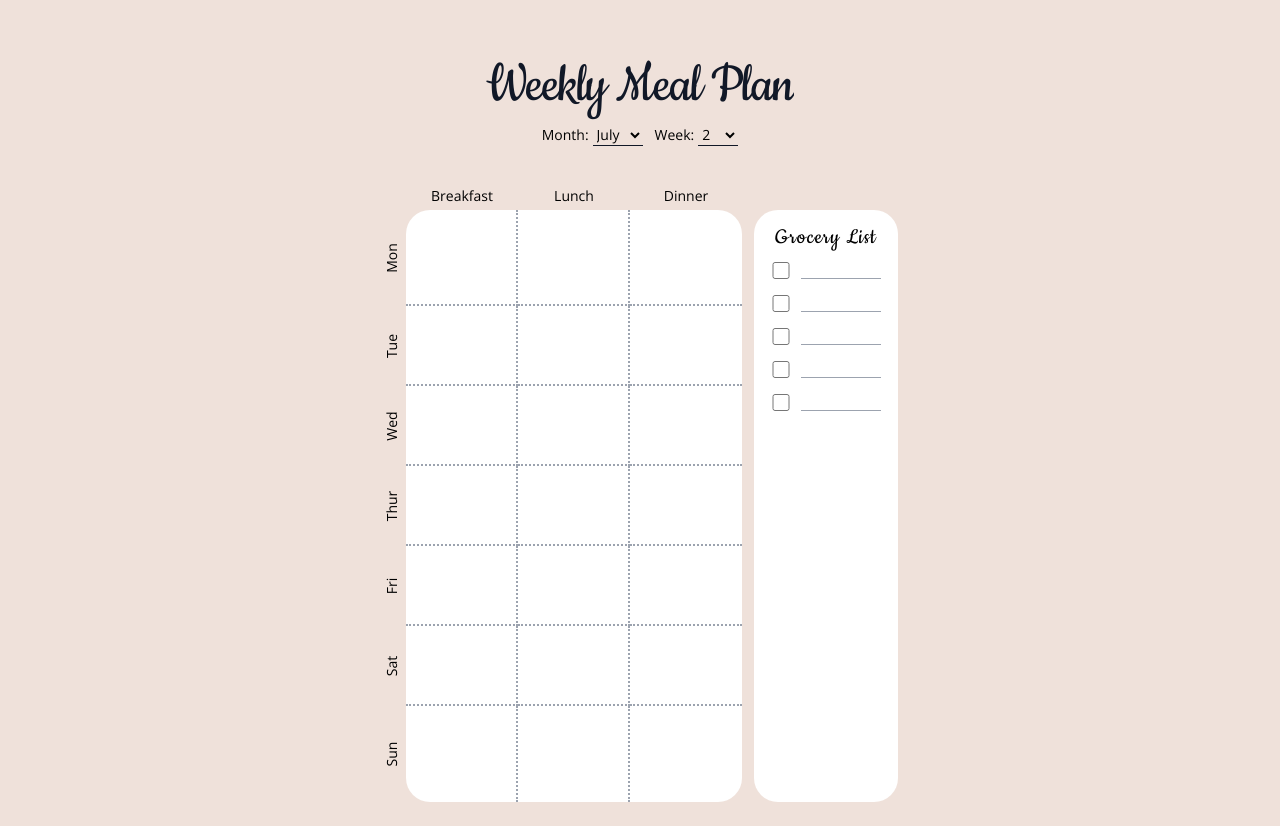
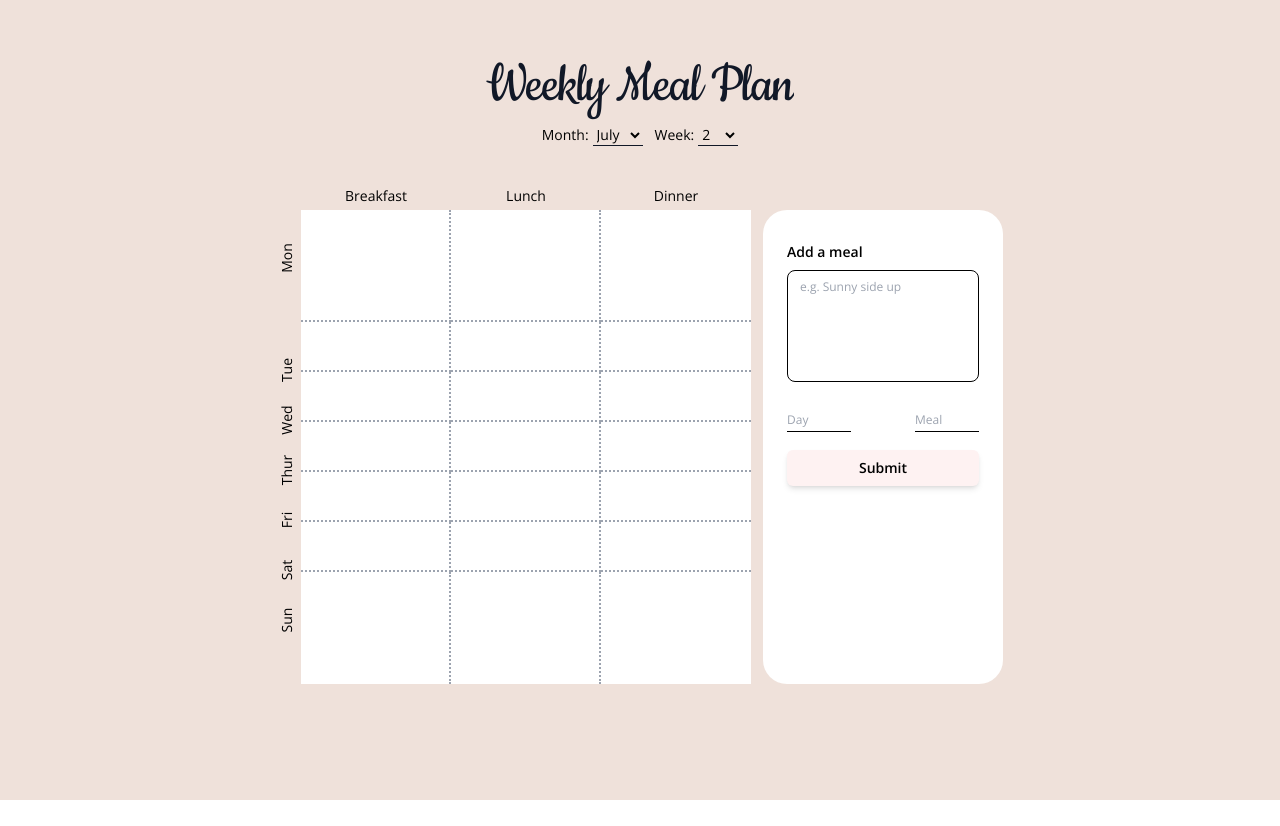
Before and after one commit to Seun-A/weekly-meal-planner, a React (Create React App) app: page / in a window 1280 px wide. After the commit the page ends 800 px from the top, so only its background shows below. Built offline with nearby package versions, Linux system fonts and the light colour scheme.

Commit message:
UI Phase 2, input form

```diff
--- a/public/index.html
+++ b/public/index.html
@@ -16,7 +16,7 @@
     <!-- Google Fonts -->
     <link rel="preconnect" href="https://fonts.googleapis.com">
     <link rel="preconnect" href="https://fonts.gstatic.com" crossorigin>
-    <link href="https://fonts.googleapis.com/css2?family=Cookie&family=Open+Sans:wght@400&display=swap" rel="stylesheet">
+    <link href="https://fonts.googleapis.com/css2?family=Cookie&family=Open+Sans:wght@400;600&display=swap" rel="stylesheet">
 
     <title>Meal Planner</title>
   </head>
--- /dev/null
+++ b/src/components/box/box.component.js
@@ -0,0 +1,28 @@
+import './box.style.css'
+
+const Box = ({rounded, extended, b, e, content}) => {
+
+  return (
+    <textarea className={`
+      table-box resize-none
+
+      py-2 px-3 text-xs bg-white border-dotted border-gray-400
+
+      hover:bg-red-50 cursor-pointer
+      active:bg-red-100
+
+      ${rounded ? `rounded-${rounded}-3xl` : ""}
+
+      h-${extended ? 28 : 24}
+
+      ${b ? 'border-b-2' : null}
+
+      ${e ? 'border-e-2' : null}
+    `}
+    value={content}
+    disabled
+    />
+  )
+}
+
+export default Box;
--- /dev/null
+++ b/src/components/box/box.style.css
@@ -0,0 +1,3 @@
+.table-box {
+  width: 150px;
+}
--- /dev/null
+++ b/src/components/forms/forms.component.js
@@ -0,0 +1,146 @@
+import { useState } from "react";
+
+const DefaultForm = ({ tableContent, setTableContent }) => {
+  const [state, setState] = useState({ day:'', meal:'', boxContent:'' })
+
+  const handleSubmit = event => {
+    event.preventDefault();
+
+    const { day, meal, boxContent } = state
+    const updatedTableContent = {
+      ...tableContent,
+      [day]: {
+        ...tableContent[day],
+        [meal]: {
+          ...tableContent[day][meal],
+          content: boxContent,
+        },
+      },
+    };
+
+    setTableContent(updatedTableContent);
+  }
+
+  const handleChange = event => {
+    const { value, name } = event.target
+    setState( prev => {return {...prev, [name]:value}} )
+  }
+
+
+  return (
+    <div>
+      <div className={`
+        font-semibold text-sm mb-2
+      `}>Add a meal</div>
+      <form onSubmit={handleSubmit}>
+        <textarea
+          className={`
+            h-28 w-full border border-black rounded-lg resize-none text-xs py-2 px-3
+            focus:outline-none
+            hover:border-red-400/25 focus:border-red-400/25 active:border-red-400/25
+            transition-colors duration-300
+          `}
+          name="boxContent"
+          type = "text"
+          placeholder="e.g. Sunny side up"
+          onChange={handleChange}
+        />
+
+        <section className="mt-6 flex justify-between">
+          <textarea
+            className={`
+              resize-none border-b border-black h-5 w-16 text-xs focus:outline-none
+            `}
+            name="day"
+            placeholder="Day"
+            onChange={handleChange}
+          />
+          <textarea
+            className={`
+              resize-none border-b border-black h-5 w-16 text-xs focus:outline-none
+            `}
+            name="meal"
+            onChange={handleChange}
+            placeholder="Meal"
+          />
+        </section>
+
+        <button className={`
+          bg-red-50
+          absolute
+
+          block w-48 top-60 py-2 shadow-md rounded-md text-sm font-semibold
+
+          transition duration-200
+
+          hover:bg-red-400/50
+
+          focus:outline-none active:translate-y-1
+        `}
+        >Submit</button>
+      </form>
+    </div>
+  )
+}
+
+
+
+const AltForm = () => {
+  const [state, setState] = useState({ day:'', meal:'', boxContent:'' })
+
+  const handleSubmit = async event => {
+    event.preventDefault();
+
+    const { day, meal, boxContent } = state
+
+    console.log(`Day: ${day}
+    \nMeal: ${meal}
+      \nDish ${boxContent}
+    `)
+  }
+
+  const handleChange = event => {
+    const { value, name } = event.target
+    setState( prev => {return {...prev, [name]:value}} )
+  }
+
+  return (
+    <div>
+      <div className={`
+        font-semibold text-sm mb-2
+      `}>Edit Breakfast for Saturday</div>
+      <form onSubmit={handleSubmit}>
+        <textarea
+          className={`
+            h-28 w-full border border-black rounded-lg resize-none text-xs py-2 px-3
+            focus:outline-none
+            hover:border-red-400/25 focus:border-red-400/25 active:border-red-400/25
+            transition-colors duration-300
+          `}
+          name="boxContent"
+          type = "text"
+          placeholder="e.g. Sunny side up"
+          onChange={handleChange}
+        />
+
+        <button className={`
+          bg-red-50
+          absolute
+
+          block w-48 top-60 py-2 shadow-md rounded-md text-sm font-semibold
+
+          transition duration-200
+
+          hover:bg-red-400/50
+
+          focus:outline-none active:translate-y-1
+        `}
+        >Submit</button>
+      </form>
+    </div>
+  )
+}
+
+
+export default DefaultForm
+export { AltForm }
--- /dev/null
+++ b/src/components/sidebar/sidebar.component.js
@@ -0,0 +1,9 @@
+import DefaultForm, { AltForm } from "../forms/forms.component";
+
+const Sidebar = ({ tableContent, setTableContent }) => (
+  <div className="bg-white mt-6 ms-3 rounded-3xl py-8 px-6 w-60 relative">
+    <DefaultForm tableContent={tableContent} setTableContent={setTableContent} />
+  </div>
+)
+
+export default Sidebar;
--- a/src/components/table/table.component.js
+++ b/src/components/table/table.component.js
@@ -1,48 +1,31 @@
 import './table.style.css';
+import Box from '../box/box.component';
 
-const Table = () => (
-  <div className="meal-table grid grid-cols-[1.5rem,7rem,7rem,7rem]">
-    <div className="h-6 w-6"></div>
-    <div className="text-sm text-center">Breakfast</div>
-    <div className="text-sm text-center">Lunch</div>
-    <div className="text-sm text-center">Dinner</div>
+const Table = ({ tableContent }) => {
+  const table = Object.entries(tableContent).map(([day, meals], i1) => {
+    const mealBoxes = Object.entries(meals).map(([meal, {...props}], i2) => (
+      <Box key={i2} {...props} />
+    ));
 
-    <div className="-rotate-90 translate-y-9 -translate-x-9 text-center h-6 w-24 text-sm">Mon</div>
-    <textarea className="p-2 text-xs bg-white h-24 border-dotted border-e-2 border-b-2 border-gray-400 rounded-tl-3xl" />
-    <textarea className="p-2 text-xs bg-white border-dotted border-e-2 border-b-2 border-gray-400" />
-    <textarea className="text-xs p-2 bg-white h-24 border-dotted border-b-2 border-gray-400 rounded-tr-3xl" />
+    // Returns a warning, to be fixed in the future
+    return (
+      <>
+        <div key={i1} className="-rotate-90 translate-y-9 -translate-x-9 text-center h-6 w-24 text-sm">{day}</div>
+        {mealBoxes}
+      </>
+    );
+  });
 
-    <div className="-rotate-90 translate-y-7 -translate-x-7 text-center h-6 w-20 text-sm">Tue</div>
-    <textarea className="text-xs p-2 bg-white h-20 border-dotted border-e-2 border-b-2 border-gray-400" />
-    <textarea className="text-xs p-2 bg-white h-20 border-dotted border-e-2 border-b-2 border-gray-400" />
-    <textarea className="text-xs p-2 bg-white h-20 border-dotted border-b-2 border-gray-400" />
+  return (
+    <div className="meal-table grid grid-cols-[1.5rem,150px,150px,150px]">
+      <div className="h-6 w-6"></div>
+      <div className="text-sm text-center">Breakfast</div>
+      <div className="text-sm text-center">Lunch</div>
+      <div className="text-sm text-center">Dinner</div>
 
-    <div className="-rotate-90 translate-y-7 -translate-x-7 text-center h-6 w-20 text-sm">Wed</div>
-    <textarea className="text-xs p-2 bg-white h-20 border-dotted border-e-2 border-b-2 border-gray-400" />
-    <textarea className="text-xs p-2 bg-white h-20 border-dotted border-e-2 border-b-2 border-gray-400" />
-    <textarea className="text-xs p-2 bg-white h-20 border-dotted border-b-2 border-gray-400" />
-
-    <div className="-rotate-90 translate-y-7 -translate-x-7 text-center h-6 w-20 text-sm">Thur</div>
-    <textarea className="text-xs p-2 bg-white h-20 border-dotted border-e-2 border-b-2 border-gray-400" />
-    <textarea className="text-xs p-2 bg-white h-20 border-dotted border-e-2 border-b-2 border-gray-400" />
-    <textarea className="text-xs p-2 bg-white h-20 border-dotted border-b-2 border-gray-400" />
-
-    <div className="-rotate-90 translate-y-7 -translate-x-7 text-center h-6 w-20 text-sm">Fri</div>
-    <textarea className="text-xs p-2 bg-white h-20 border-dotted border-e-2 border-b-2 border-gray-400" />
-    <textarea className="text-xs p-2 bg-white h-20 border-dotted border-e-2 border-b-2 border-gray-400" />
-    <textarea className="text-xs p-2 bg-white h-20 border-dotted border-b-2 border-gray-400" />
-
-    <div className="-rotate-90 translate-y-7 -translate-x-7 text-center h-6 w-20 text-sm">Sat</div>
-    <textarea className="text-xs p-2 bg-white h-20 border-dotted border-e-2 border-b-2 border-gray-400" />
-    <textarea className="text-xs p-2 bg-white h-20 border-dotted border-e-2 border-b-2 border-gray-400" />
-    <textarea className="text-xs p-2 bg-white h-20 border-dotted border-b-2 border-gray-400" />
-
-    <div className="-rotate-90 translate-y-9 -translate-x-9 text-center h-6 w-24 text-sm">Sun</div>
-    <textarea className="text-xs p-2 bg-white h-24 border-dotted rounded-bl-3xl border-e-2 border-gray-400" />
-    <textarea className="text-xs p-2 bg-white h-24 border-dotted border-e-2 border-gray-400" />
-    <textarea className="text-xs p-2 bg-white h-24 border-dotted rounded-br-3xl border-gray-400" />
-
-  </div>
-)
+      { table }
+    </div>
+  )
+}
 
 export default Table;
--- a/src/sections/body/body.component.js
+++ b/src/sections/body/body.component.js
@@ -1,11 +1,52 @@
-import GroceryList from "../../components/grocery-list/grocery-list.component"
+import { useState } from "react"
+import Sidebar from "../../components/sidebar/sidebar.component"
 import Table from "../../components/table/table.component"
 
-const Body = () => (
-  <div className="flex justify-center mt-10">
-    <Table />
-    <GroceryList />
-  </div>
-)
+const Body = () => {
+  const [tableContent, setTableContent] = useState({
+    Mon: {
+      Breakfast: {content:'', rounded:"tl", extended:true, b:true, e:true},
+      Lunch: {content:'', extended:true, b:true, e:true},
+      Dinner: {content:'', rounded:"tr", extended:true, b:true, e:false},
+    },
+    Tue: {
+      Breakfast: {content:'', b:true, e:true},
+      Lunch: {content:'', b:true, e:true},
+      Dinner: {content:'', b:true, e:false},
+    },
+    Wed: {
+      Breakfast: {content:'', b:true, e:true},
+      Lunch: {content:'', b:true, e:true},
+      Dinner: {content:'', b:true, e:false},
+    },
+    Thur: {
+      Breakfast: {content:'', b:true, e:true},
+      Lunch: {content:'', b:true, e:true},
+      Dinner: {content:'', b:true, e:false},
+    },
+    Fri: {
+      Breakfast: {content:'', b:true, e:true},
+      Lunch: {content:'', b:true, e:true},
+      Dinner: {content:'', b:true, e:false},
+    },
+    Sat: {
+      Breakfast: {content:'', b:true, e:true},
+      Lunch: {content:'', b:true, e:true},
+      Dinner: {content:'', b:true, e:false},
+    },
+    Sun: {
+      Breakfast: {content:'', rounded:"bl", extended:true, b:false, e:true},
+      Lunch: {content:'', extended:true, b:false, e:true},
+      Dinner: {content:'', rounded:"br", extended:true, b:false, e:false},
+    }
+  })
+
+  return (
+    <div className="flex justify-center mt-10">
+      <Table tableContent={tableContent}  />
+      <Sidebar tableContent={tableContent} setTableContent={setTableContent} />
+    </div>
+  )
+}
 
 export default Body
```
